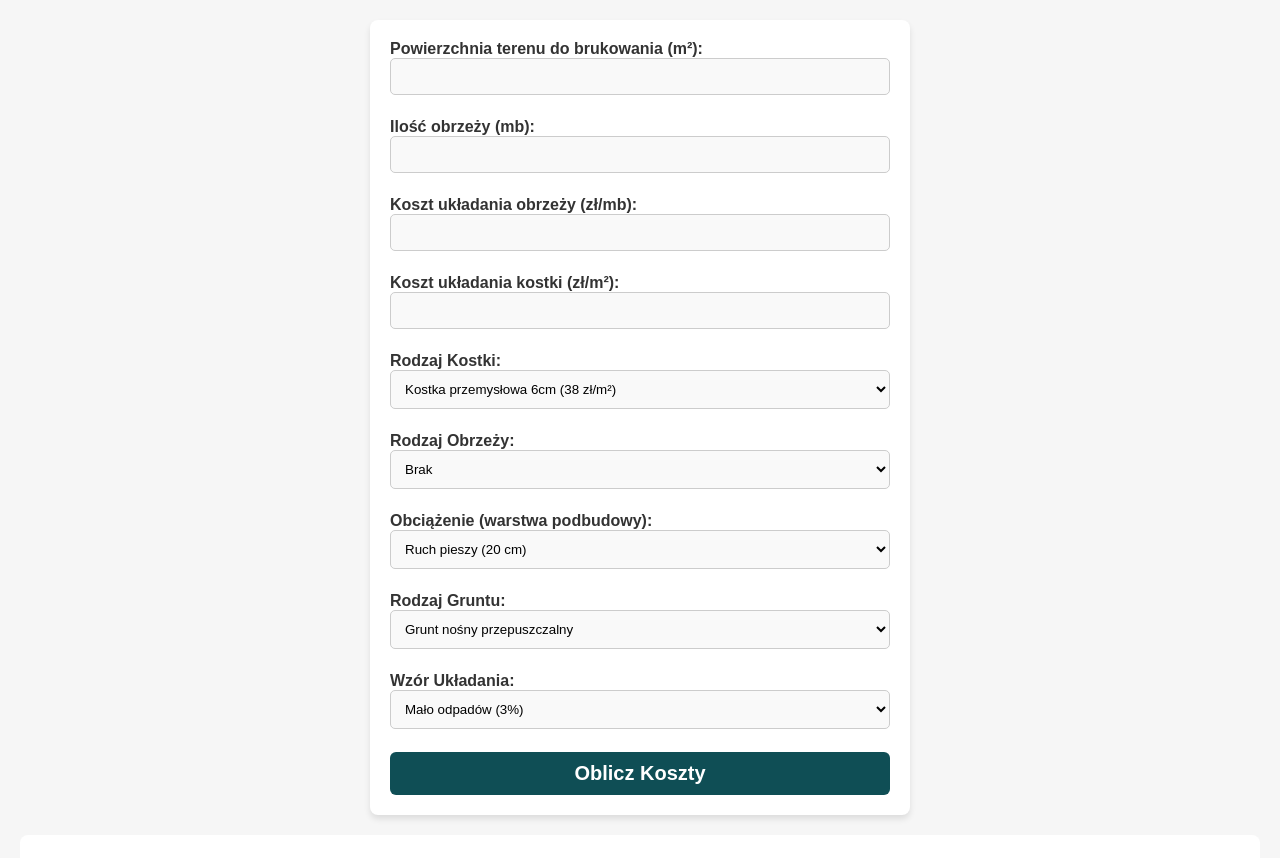
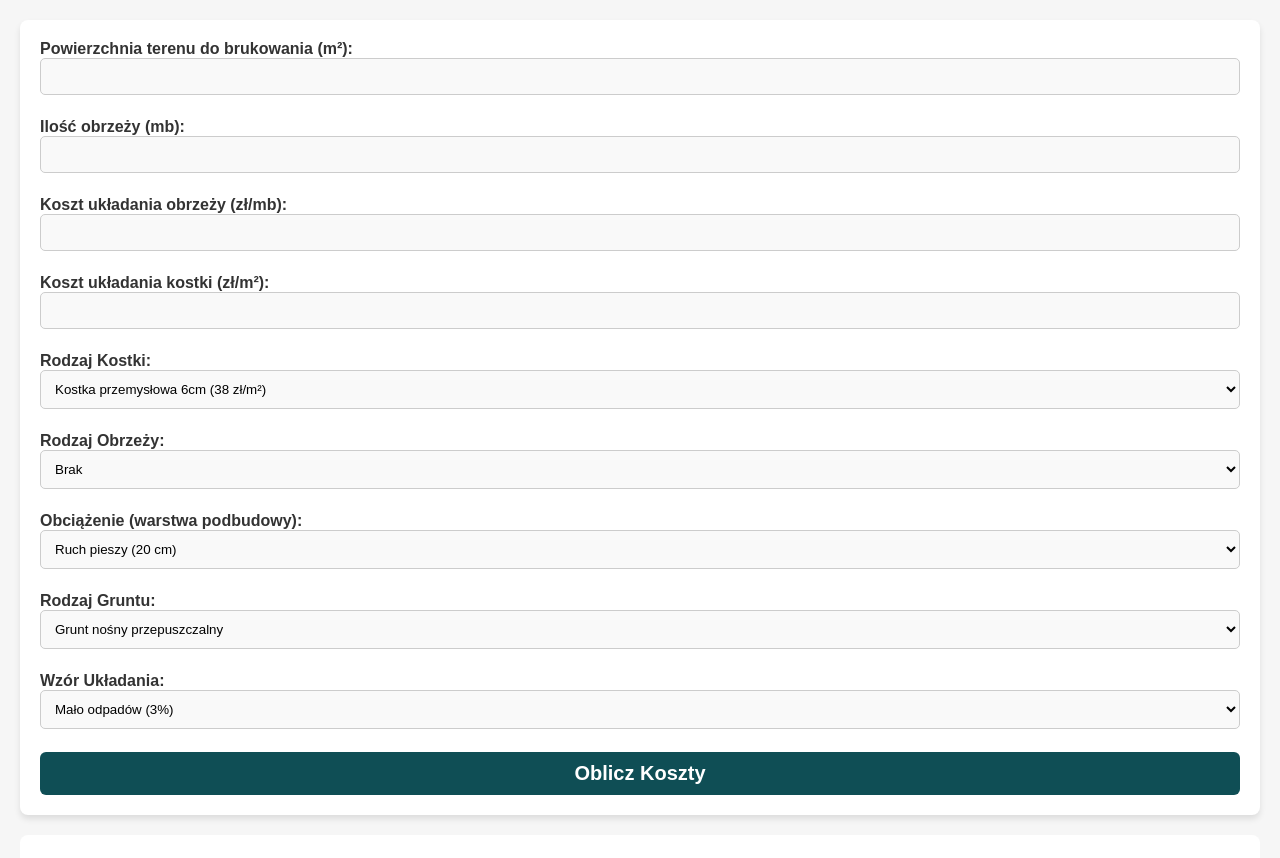
Before and after one commit to wojciechkazik/brukarskie, a plain HTML site: page index.html in a window 1280 px wide. Drawn offline with Linux system fonts and the light colour scheme.

Commit message:
Update index.html

```diff
--- a/index.html
+++ b/index.html
@@ -25,7 +25,7 @@ form {
     box-shadow: 0 4px 6px rgba(0, 0, 0, 0.1);
     padding: 20px;
     margin: 0 auto;
-    max-width: 500px;
+    max-width: 1260px;
 }
 
 label {
```
